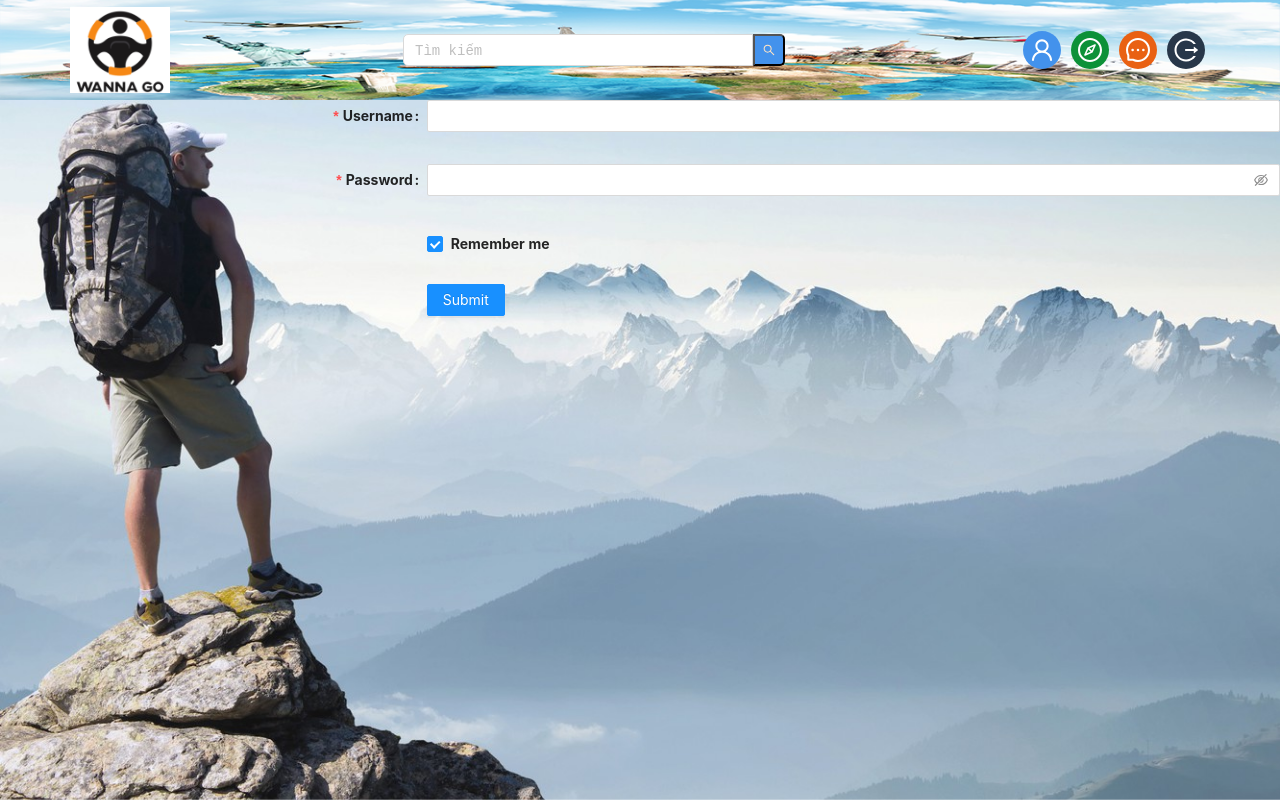
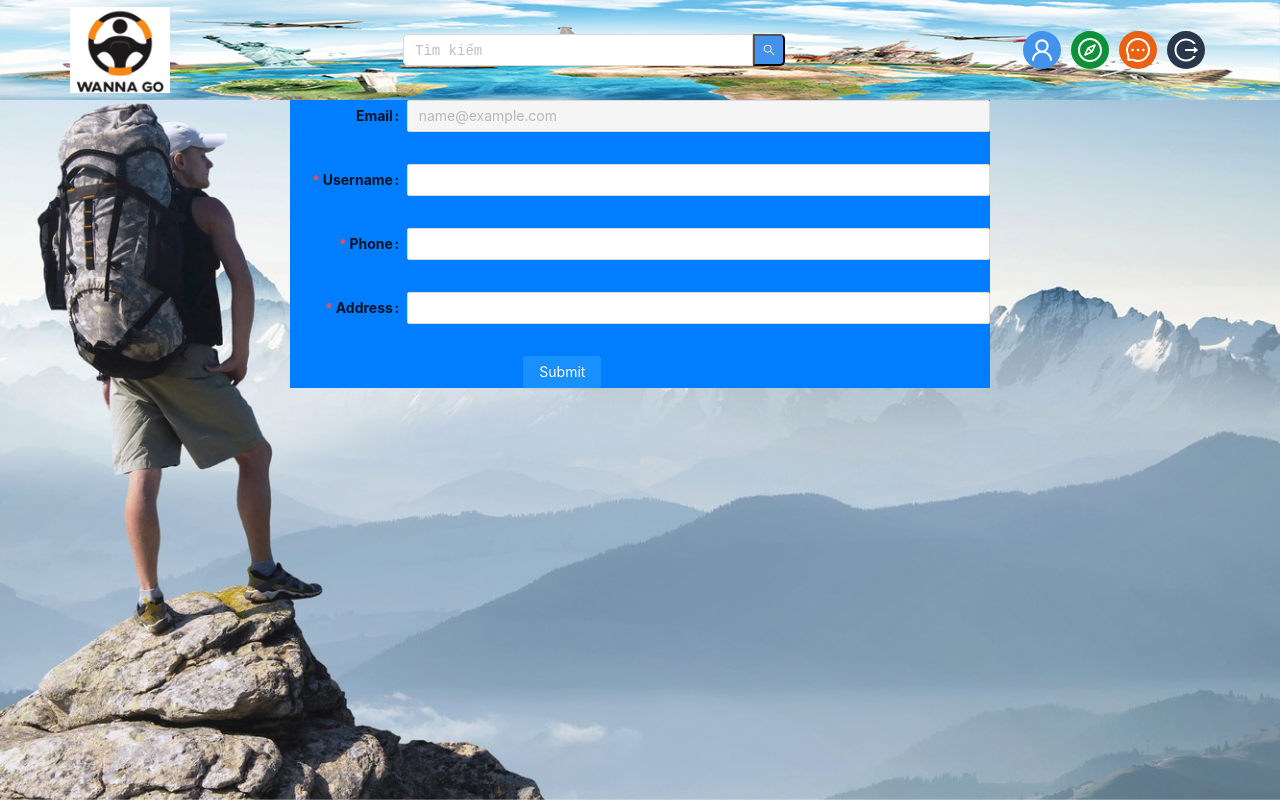
Before and after one commit to ThuyDung339/44k211.09, a React (Create React App) app in the folder my-app/: page /infor-user in a window 1280 px wide. Built offline with nearby package versions, Linux system fonts and the light colour scheme; no server answers; sample sign-in values are in the browser's storage.

Commit message:
all files

```diff
--- a/my-app/package.json
+++ b/my-app/package.json
@@ -12,6 +12,7 @@
     "axios": "^0.21.1",
     "firebase": "^8.4.1",
     "formik": "^2.2.6",
+    "lodash": "^4.17.21",
     "moment": "^2.29.1",
     "react": "^17.0.2",
     "react-chat-widget": "^3.0.5",
--- a/my-app/src/components/FormRegister.jsx
+++ b/my-app/src/components/FormRegister.jsx
@@ -6,7 +6,7 @@ import logo from './../assets/images/logo.png';
 
 const FormRegister = ({ handleSubmit }) => {
 
-  const initialValues = { email: '', password: '', first_name: '' };
+  const initialValues = { email: '', password: '', firstname: '' };
 
 
    return (
@@ -24,7 +24,7 @@ const FormRegister = ({ handleSubmit }) => {
           password: Yup.string()
             .max(10)
                 .required("Password is required"),
-          first_name: Yup.string()
+          firstname: Yup.string()
             .required("Name is required"),
         })}
 >
@@ -40,7 +40,7 @@ const FormRegister = ({ handleSubmit }) => {
           } = props;
           return (
             <form className="form-auth" onSubmit={handleSubmit}>
-              {/* <label htmlFor="first_name" style={{ display: "block" }}>
+              {/* <label htmlFor="firstname" style={{ display: "block" }}>
                 Name
               </label> */}
               <div className='logo'>
@@ -48,20 +48,20 @@ const FormRegister = ({ handleSubmit }) => {
               </div>
                <div>
               <input
-                id="first_name"
+                id="firstname"
                 placeholder="Enter your username"
                 type="text"
-                value={values.first_name}
+                value={values.firstname}
                 onChange={handleChange}
                 onBlur={handleBlur}
                 className={
-                  errors.first_name && touched.first_name
+                  errors.firstname && touched.firstname
                     ? "text-input error"
                     : "text-input"
                 }
               />
-              {errors.first_name && touched.first_name && (
-                <div className="input-feedback">{errors.first_name}</div>
+              {errors.firstname && touched.firstname && (
+                <div className="input-feedback">{errors.firstname}</div>
               )}
               {/* <label htmlFor="email" style={{ display: "block" }}>
                 Email
--- a/my-app/src/components/InforUser.jsx
+++ b/my-app/src/components/InforUser.jsx
@@ -1,44 +1,51 @@
 
 import React from 'react';
+import { useDispatch, useSelector } from 'react-redux'
+import { postupdateInforUser } from '../redux/user/action';
+import { Form, Input, Button } from 'antd';
+import _ from 'lodash';
 import 'antd/dist/antd.css';
-import { Form, Input, Button, Checkbox } from 'antd';
-const layout = {
-  labelCol: {
-    span: 8,
-  },
-  wrapperCol: {
-    span: 16,
-  },
-};
-const tailLayout = {
-  wrapperCol: {
-    offset: 8,
-    span: 16,
-  },
+import './style.css';
+
+
+export const InforUser = () => {
+  const dispatch = useDispatch();
+  const onFinish = (values) => {
+     console.log(_.omit({ ...values, id:inforUser.id}, ['email']),'valuesccó gì nò')
+    dispatch(postupdateInforUser(_.omit({ ...values, id:inforUser.id}, ['email'])));
   };
 
-export const InforUser = () => {
-  const onFinish = (values) => {
-    console.log('Success:', values);
-  };
-
+  const inforUser = JSON.parse(localStorage.getItem('user-infor'));//useSelector(state=>state.user.inforUser)
   const onFinishFailed = (errorInfo) => {
     console.log('Failed:', errorInfo);
   };
-
+const layout = {
+  labelCol: {
+    span: 4,
+  },
+  wrapperCol: {
+    span: 20,
+  },
+};
   return (
+    <div className='form-user-infor'>
       <Form
          {...layout}
         name="basic"
-      initialValues={{
-        remember: true,
-      }}
+        initialValues={ inforUser?inforUser:{} }
         onFinish={onFinish}
         onFinishFailed={onFinishFailed}
       >
         <Form.Item
+          disabled
+          label="Email"
+          name="email"
+        >
+          <Input  disabled />
+        </Form.Item>
+        <Form.Item
           label="Username"
-        name="username"
+          name="firstname"
           rules={[
             {
               required: true,
@@ -48,29 +55,40 @@ export const InforUser = () => {
         >
           <Input />
         </Form.Item>
-
         <Form.Item
-        label="Password"
-        name="password"
+          label="Phone"
+          name="phone"
           rules={[
             {
               required: true,
-            message: 'Please input your password!',
+              message: 'Please input your phone!',
+            },
+            {
+              maxLength: 11,
+              message: 'Phone should be less than 11 character!',
             },
           ]}
         >
-        <Input.Password />
+          <Input  type='number' />
         </Form.Item>
-
-      <Form.Item {...tailLayout} name="remember" valuePropName="checked">
-        <Checkbox>Remember me</Checkbox>
+        <Form.Item
+          label="Address"
+          name="address"
+          rules={[
+            {
+              required: true,
+              message: 'Please input your address!',
+            },
+          ]}
+        >
+          <Input />
         </Form.Item>
-
-      <Form.Item {...tailLayout}>
+        <Form.Item wrapperCol={{ ...layout.wrapperCol, offset: 8 }}>
           <Button type="primary" htmlType="submit">
             Submit
           </Button>
         </Form.Item>
       </Form>
+    </div>
   );
 };
--- a/my-app/src/components/style.css
+++ b/my-app/src/components/style.css
@@ -111,19 +111,6 @@ label {
   flex-direction: column;
   justify-content: space-around;
 }
-/* button {
-  margin: 20px 0 0 0;
-  padding: 10px 20px;
-  border-style: none;
-  border-radius: 5px;
-  box-shadow: 0px 2px 2px rgba(0, 0, 0, 0.15);
-  font-size: 17px;
-  font-weight: 500;
-  color: #fff;
-  cursor: pointer;
-  outline: none;
-  width: 100%;
-} */
 .join{
   width: 100px;
   border-radius: 5px;
@@ -222,5 +209,10 @@ background-color: #fff;
 .post-detail > .title-detail,.content-detail,.img-detail{
   margin-left: 20px;
   margin-right: 20px;
+}
 
+.form-user-infor{
+  margin: auto;
+  background-color: #007eff;
+  width: 700px;
 }
--- a/my-app/src/layout/header/index.jsx
+++ b/my-app/src/layout/header/index.jsx
@@ -33,7 +33,9 @@ const Header = () => {
   }
   const logout = () => {
     dispatch(logoutAction())
-    localStorage.removeItem("token");
+    // localStorage.removeItem("token");
+    // localStorage.removeItem("user-infor");
+    localStorage.clear();
     history.push("/login");
   }
     return (
--- a/my-app/src/redux/user/action.js
+++ b/my-app/src/redux/user/action.js
@@ -10,8 +10,8 @@ export const getInforUser = createAsyncThunk(
           }
         }).then(res => res.json())
       if (response) {
-        localStorage.setItem('user-infor', response);
-        return response;
+      localStorage.setItem('user-infor',  JSON.stringify(response.data ));
+        return response.data;
       }
       return thunkAPI.rejectWithValue(response);
     } catch (error) {
@@ -43,3 +43,26 @@ export const postCreateGroup = createAsyncThunk(
     }
   },
 );
+
+export const postupdateInforUser = createAsyncThunk(
+  'user/postupdateInforUser',
+    async (payload, thunkAPI) => {
+    try {
+        const response = await fetch('http://localhost:3098/api/user/update', {
+          method: 'POST',
+          body:  JSON.stringify(payload),
+          headers: {
+            'Content-Type': 'application/json',
+            token: `${localStorage.getItem('token')}`
+            }
+        }).then(res => res.json())
+      if (response.message==='SUCCESS') {
+        return response;
+      }
+      return thunkAPI.rejectWithValue(response);
+    } catch (error) {
+      console.log(error,'error')
+      return thunkAPI.rejectWithValue();
+    }
+  },
+);
--- a/my-app/src/redux/user/slice.js
+++ b/my-app/src/redux/user/slice.js
@@ -12,7 +12,8 @@ const { reducer } = createSlice({
   reducers: {
   },
   extraReducers: {
-    [getInforUser.fulfilled]: state => {
+    [getInforUser.fulfilled]: (state, { payload }) => {
+      state.inforUser=payload
     },
     [getInforUser.rejected]: state => {
     },
--- a/my-app/src/routes/private-route.jsx
+++ b/my-app/src/routes/private-route.jsx
@@ -2,11 +2,15 @@ import React, {useEffect} from "react";
 import { Redirect } from "react-router-dom";
 import { Login } from "../containers/auth/Login";
 import UserPage from '../layout/index'
-import {useSelector } from 'react-redux'
+import {useSelector,useDispatch } from 'react-redux'
+import { getInforUser } from "../redux/user/action";
 function PrivateRoute() {
+  const dispatch = useDispatch()
   const isAuthenticated = useSelector(state => state.authenticate.isAuthenticated);
   const token = localStorage.getItem("token");
-
+    useEffect(() => {
+      dispatch(getInforUser())
+    }, []);
   return <>
     {isAuthenticated?
       <UserPage />
```
Lines whose indentation alone changed are shown as unchanged.
